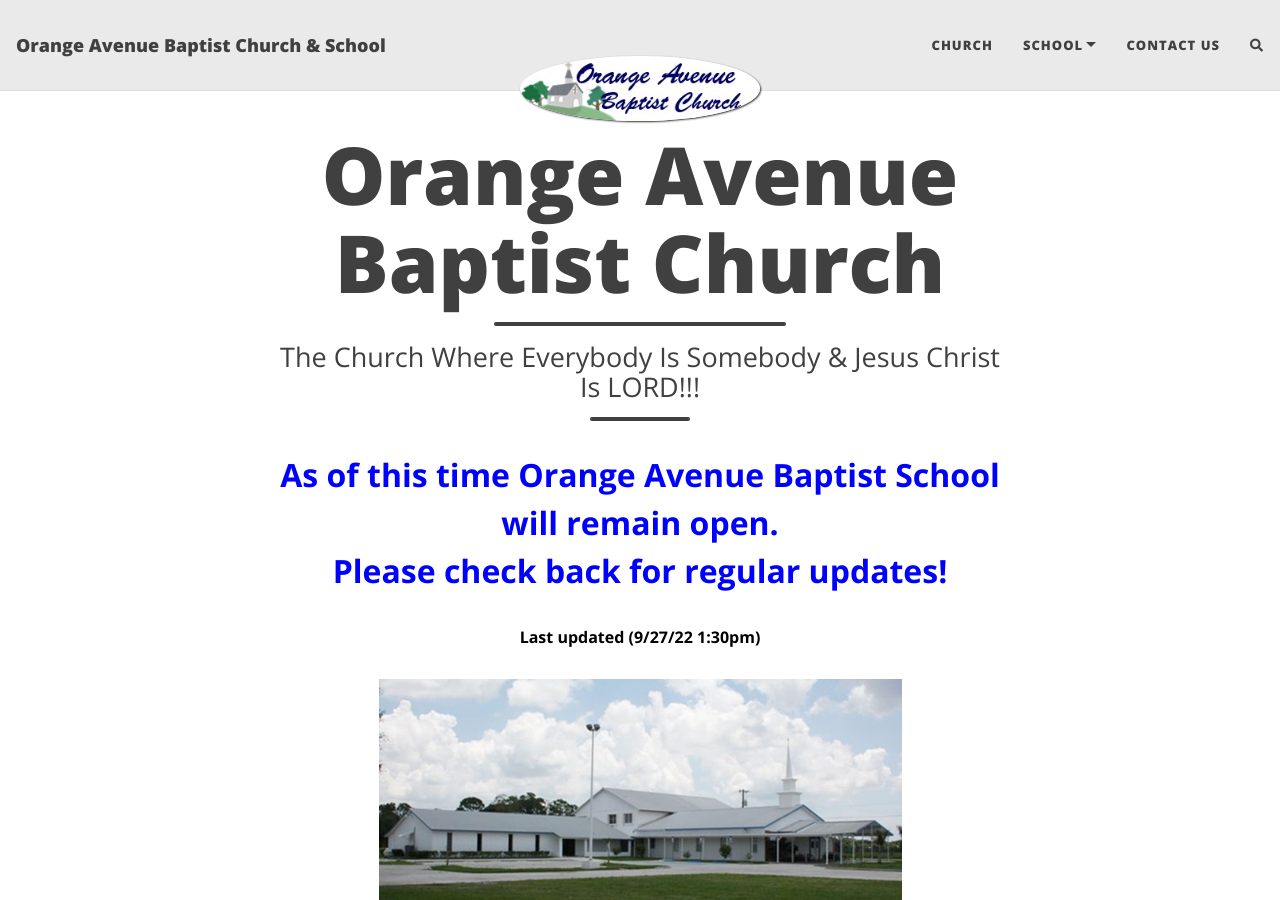
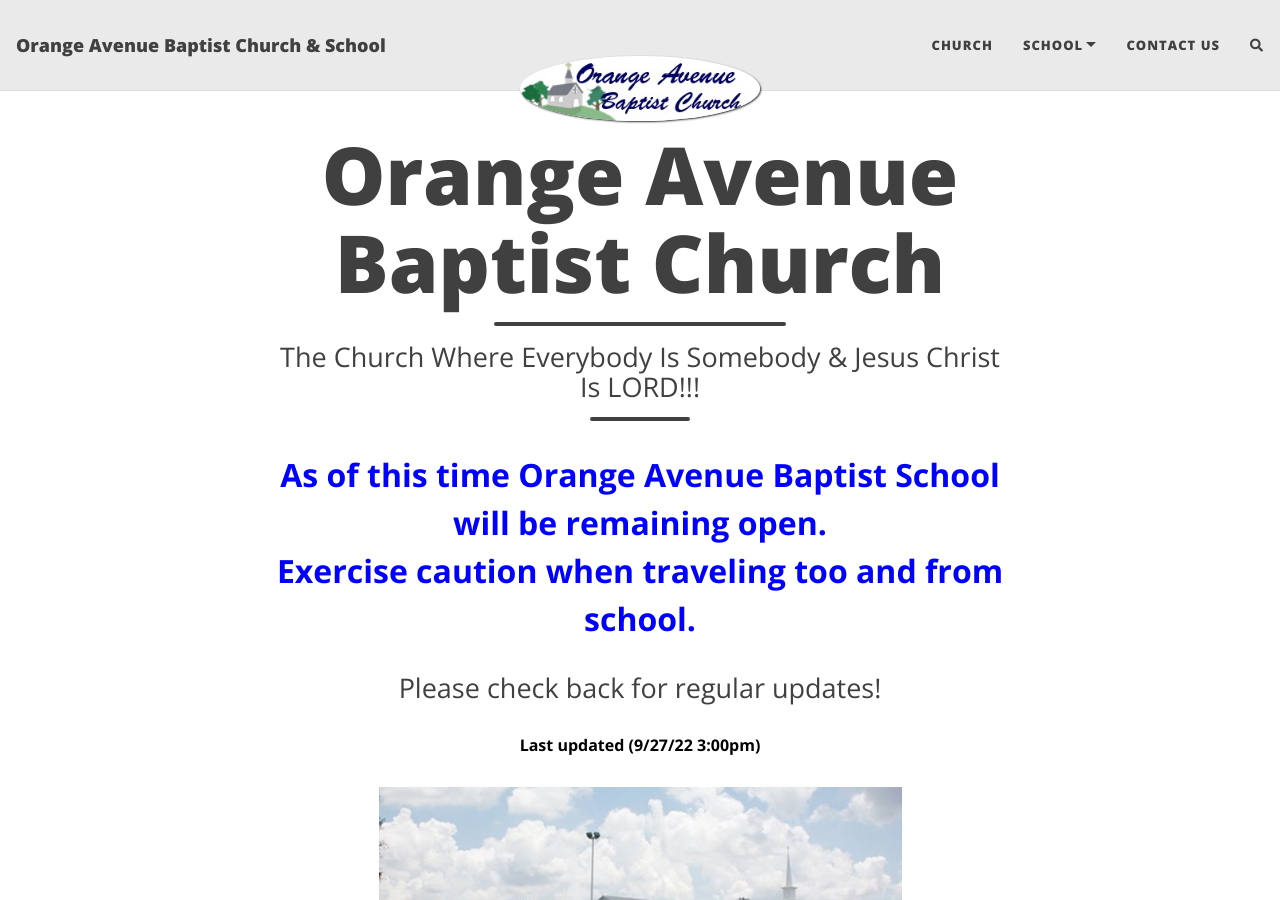
Before and after one commit to techdouttech/oabc-website, a Jekyll site: the page built from index.html, in a window 1280 px wide and 900 px high. Built offline with Jekyll 4.4.1, drawn with Linux system fonts in a browser that asks for light colours; nearby versions of some CDN libraries; the list of posts is cut into pages by our own code; comment, search, counter and statistics services are not loaded.

Commit message:
Hurricane update

```diff
--- a/index.html
+++ b/index.html
@@ -5,9 +5,10 @@
 body: |
     <!---<p style="color:red;font-weight: bold;font-size: 24pt;">Orange Avenue Baptist School will be closed Wednesday September 28th for Huricane ____. <br />
     Please check back for updates!</p>--->
-    <p style="color:blue;font-weight: bold;font-size: 24pt;">As of this time Orange Avenue Baptist School will remain open.<br />
+    <p style="color:blue;font-weight: bold;font-size: 24pt;">As of this time Orange Avenue Baptist School will be remaining open.<br />
+    Exercise caution when traveling too and from school.</p>
     Please check back for regular updates!</p>
-    <p style="color:black;font-weight: bold;font-size: 12pt;">Last updated (9/27/22 1:30pm)</p>
+    <p style="color:black;font-weight: bold;font-size: 12pt;">Last updated (9/27/22 3:00pm)</p>
     <img src="/assets/img/OABC-Property.png"><br /><br />
     We welcome you to the OABC Ministries website!<br />
     If you do not have a Church home, or you are looking for where God would have you to serve, we invite you to join us at Orange Avenue Baptist Church.<br /><br />
```
